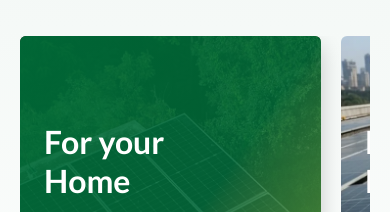
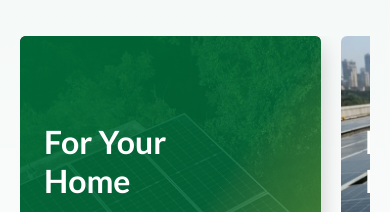
Before and after one commit to white-board-io/re-new-temp, a Next.js app: page / in a window 390 px wide. Shown: the part 1580-1792 px from the top of the page. Built offline with nearby package versions, Linux system fonts and the light colour scheme.

Commit message:
style: update casing for section titles and adjust font sizing and spacing in manufacturing details

```diff
--- a/src/components/sections/manufacturing-detail.tsx
+++ b/src/components/sections/manufacturing-detail.tsx
@@ -585,7 +585,7 @@ export function ManufacturingDetail() {
 
           <Reveal
             stagger
-            className="mt-14 space-y-7 text-base font-light leading-7 text-neutral-500 sm:mt-[120px] sm:space-y-10 sm:text-[26px] sm:leading-[1.55]"
+            className="mt-14 space-y-7 text-[16px] font-light leading-7 text-neutral-500 sm:mt-[120px] sm:space-y-10 sm:text-[26px] sm:leading-[1.55]"
           >
             {activePlant.paragraphs.map((paragraph) => (
               <p key={paragraph}>{paragraph}</p>
@@ -593,7 +593,7 @@ export function ManufacturingDetail() {
           </Reveal>
         </section>
 
-        <section className="relative overflow-hidden bg-surface-tint py-24 lg:py-32">
+        <section className="relative overflow-hidden bg-surface-tint pb-8 pt-24 lg:py-32">
           <Image
             src="/images/sunburst.svg"
             alt=""
@@ -606,7 +606,7 @@ export function ManufacturingDetail() {
             <h2 className="mt-10 text-2xl font-bold leading-[1.14] text-primary-950 sm:mt-12 sm:text-[34px] md:text-[50px]">
               {activePlant.sustainabilityTitle}
             </h2>
-            <p className="mx-auto mt-8 max-w-6xl text-base font-light leading-7 text-neutral-500 sm:mt-12 sm:text-2xl sm:leading-10">
+            <p className="mx-auto mt-8 max-w-6xl text-[17px] font-light leading-6 text-neutral-500 sm:mt-12 sm:text-2xl sm:leading-10">
               {activePlant.sustainabilityBody}
             </p>
           </Reveal>
--- a/src/components/sections/who-we-serve.tsx
+++ b/src/components/sections/who-we-serve.tsx
@@ -7,25 +7,25 @@ import { Reveal } from "@/components/reveal";
 
 const cards = [
   {
-    title: ["For your", "Home"],
+    title: ["For Your", "Home"],
     image: "/images/For-your-home.webp",
     position: "object-[48%_50%]",
     description:
       "Lower your electricity bill from day one. ReNew Solar Panels are designed for Indian weather — high efficiency, low maintenance, and backed by a 30-year power warranty.",
   },
   {
-    title: ["For your", "Business"],
+    title: ["For Your", "Business"],
     image: "/images/For-your-business.webp",
     position: "object-center",
     description:
       "When your energy costs are high, and your timelines are tight, you need a manufacturer you can count on — consistent availability, committed supply, and panels that perform.",
   },
   {
-    title: ["For large-scale", "Projects"],
+    title: ["Large Spale", "Projects"],
     image: "/images/For-large-scale-projects.webp",
     position: "object-center",
     description:
-      "19.4 GW of integrated solar manufacturing capacity. PAN India reach. On-time delivery. When your project demands scale, we have the infrastructure to match it — backed by India's leading renewable energy company.",
+      "19.4 GW of integrated solar manufacturing capacity. PAN-India reach. On-time delivery. When your project demands scale, we have the infrastructure to match it — backed by India's leading renewable energy company.",
   },
 ];
 
```
